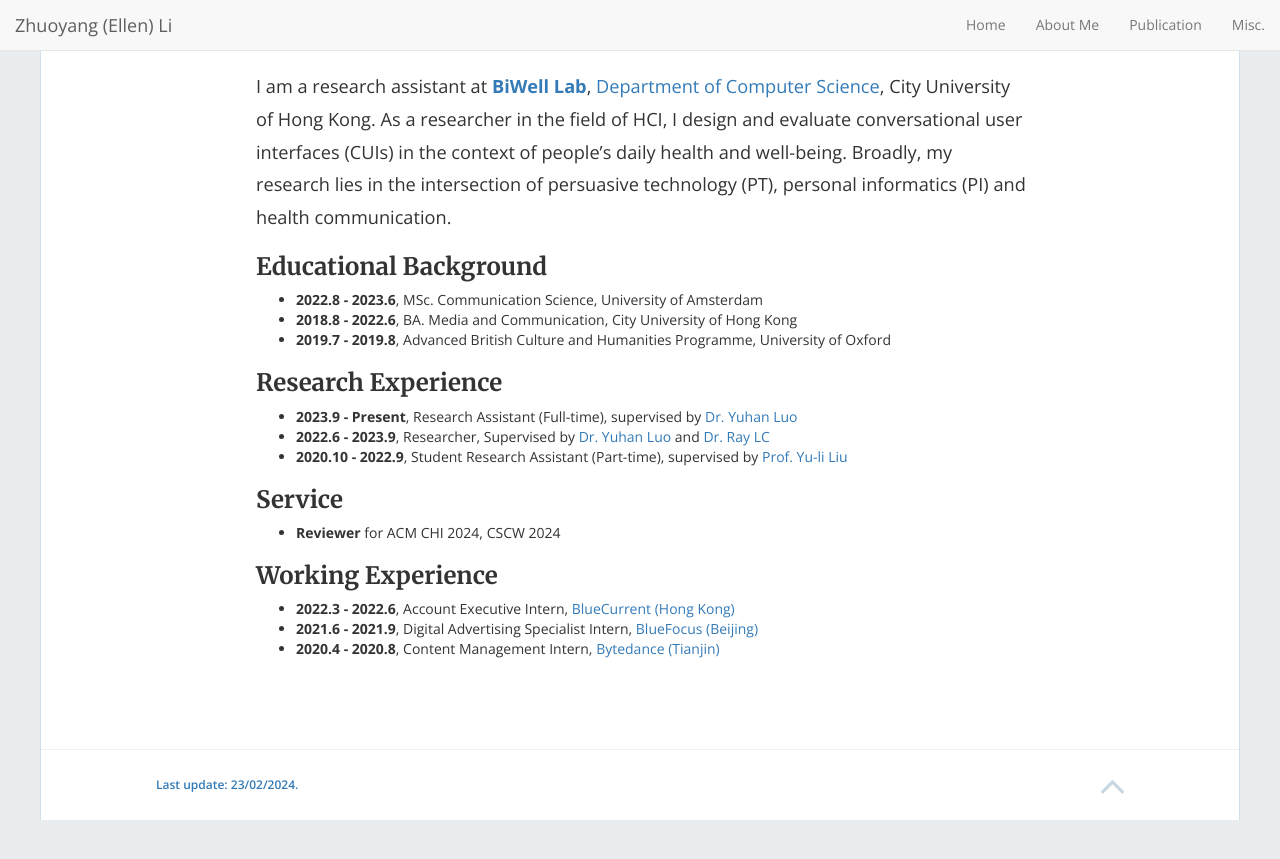
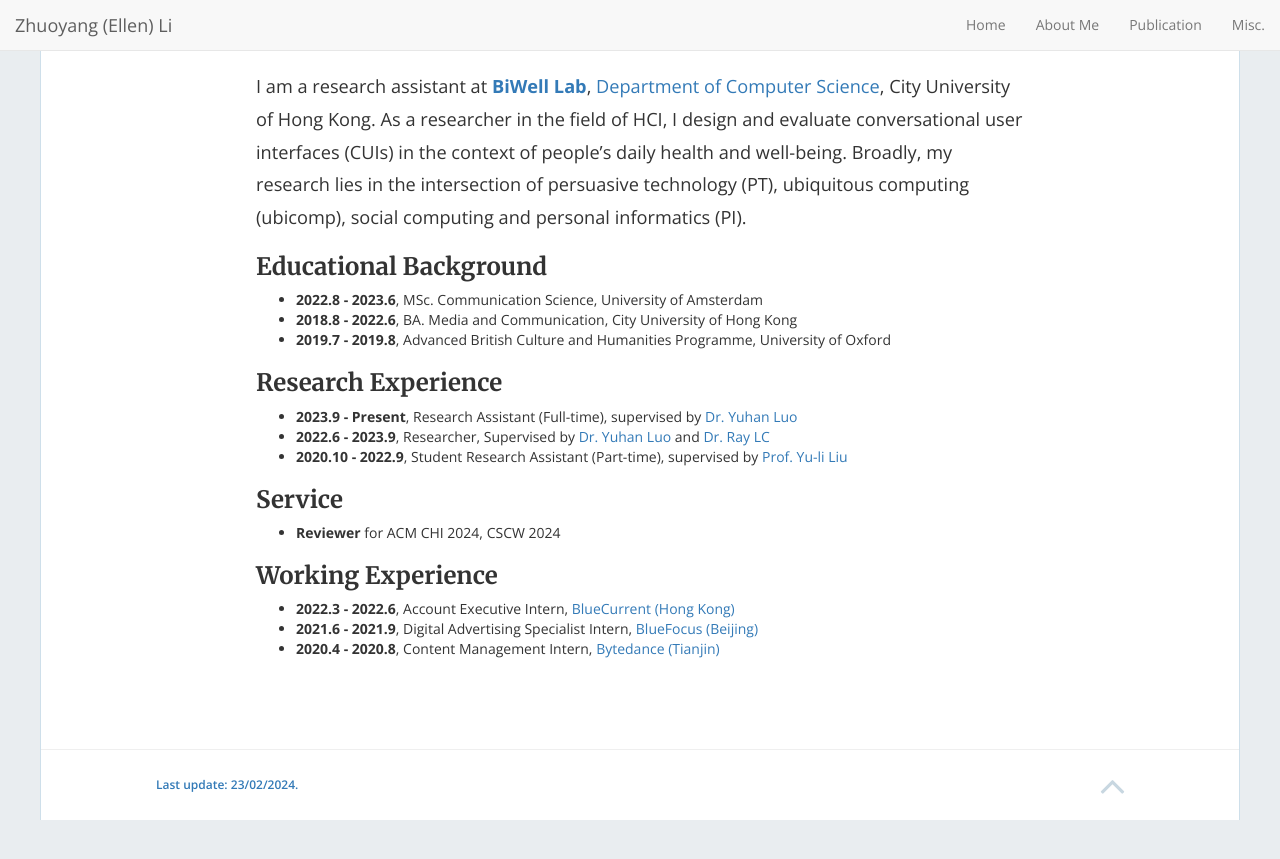
Before and after one commit to jamigibbs/phantom, a Jekyll site: the page built from about.md, in a window 1280 px wide. Shown: the top 859 px of the page. Built offline with Jekyll 4.4.1, drawn with Linux system fonts in a browser that asks for light colours; nearby versions of some CDN libraries.

Commit message:
Update about.md

```diff
--- a/about.md
+++ b/about.md
@@ -4,7 +4,7 @@ title: About Me
 permalink: /about/
 ---
 
-I am a research assistant at [**BiWell Lab**](https://yuhanlolo.github.io/me/lab.html), [Department of Computer Science](https://www.cs.cityu.edu.hk/), City University of Hong Kong. As a researcher in the field of HCI, I design and evaluate conversational user interfaces (CUIs) in the context of people's daily health and well-being. Broadly, my research lies in the intersection of persuasive technology (PT), personal informatics (PI) and health communication.
+I am a research assistant at [**BiWell Lab**](https://yuhanlolo.github.io/me/lab.html), [Department of Computer Science](https://www.cs.cityu.edu.hk/), City University of Hong Kong. As a researcher in the field of HCI, I design and evaluate conversational user interfaces (CUIs) in the context of people's daily health and well-being. Broadly, my research lies in the intersection of persuasive technology (PT), ubiquitous computing (ubicomp), social computing and personal informatics (PI).
 
 
 ### Educational Background
```
